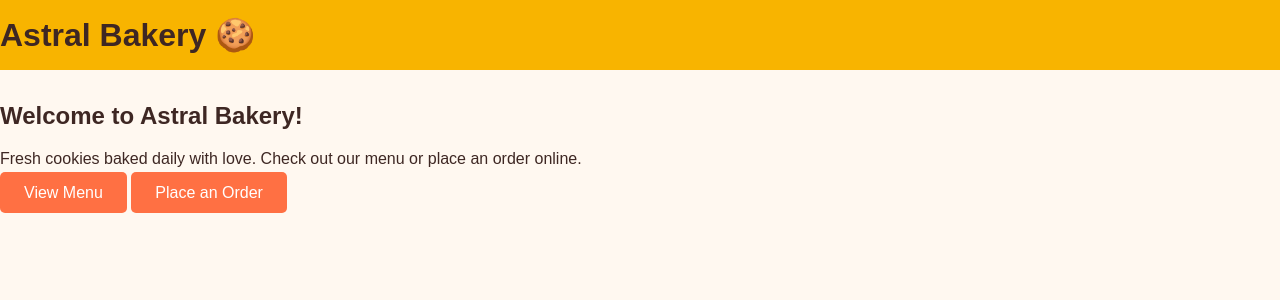
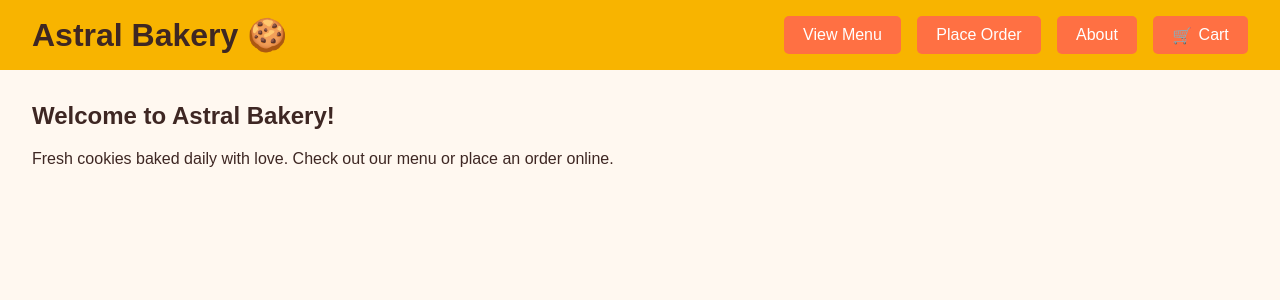
Before and after one commit to vineetnv/astralbakery, a Flask app: page / in a window 1280 px wide. Shown: the top 300 px of the page. Run offline with Flask 3, Linux system fonts and the light colour scheme.

Commit message:
changed header

```diff
--- a/templates/index.html
+++ b/templates/index.html
@@ -5,10 +5,8 @@
     <meta name="viewport" content="width=device-width, initial-scale=1.0" />
     <title>Astral Bakery</title>
 
-    <!-- Basic styling (you can replace this later with a CSS file) -->
     <style>
-        body
-        {
+        body {
             font-family: 'Arial', sans-serif;
             background-color: #fff8f0;
             color: #3e2723;
@@ -17,10 +15,12 @@
             padding: 0;
         }
 
-        header
-        {
+        header {
             background-color: #f8b400;
-            padding: 1rem 0;
+            padding: 1rem 2rem;
+            display: flex;
+            justify-content: space-between;
+            align-items: center;
         }
 
         h1 {
@@ -28,36 +28,53 @@
             font-size: 2rem;
         }
 
-        .content {
-            margin-top: 2rem;
+        nav {
+            display: flex;
+            gap: 1rem;
         }
 
         .button {
             background-color: #ff7043;
             color: white;
             border: none;
-            padding: 0.75rem 1.5rem;
+            padding: 0.6rem 1.2rem;
             border-radius: 5px;
             cursor: pointer;
             font-size: 1rem;
             text-decoration: none;
+            display: flex;
+            align-items: center;
+            gap: 0.4rem;
         }
 
         .button:hover {
             background-color: #e64a19;
+        }
+
+        .content {
+            margin-top: 2rem;
+            padding: 0 2rem;
+        }
+
+        .cart-icon {
+            font-weight: bold;
         }
     </style>
 </head>
 <body>
     <header>
         <h1>Astral Bakery 🍪</h1>
+        <nav>
+            <a href="/menu" class="button">View Menu</a>
+            <a href="/order" class="button">Place Order</a>
+            <a href="/about" class="button">About</a>
+            <a href="/cart" class="button"><span class="cart-icon">🛒</span> Cart</a>
+        </nav>
     </header>
 
     <div class="content">
         <h2>Welcome to Astral Bakery!</h2>
         <p>Fresh cookies baked daily with love. Check out our menu or place an order online.</p>
-        <a href="/menu" class="button">View Menu</a>
-        <a href="/order" class="button">Place an Order</a>
     </div>
 </body>
 </html>
```
Also changed, not shown: test.py (deleted).
